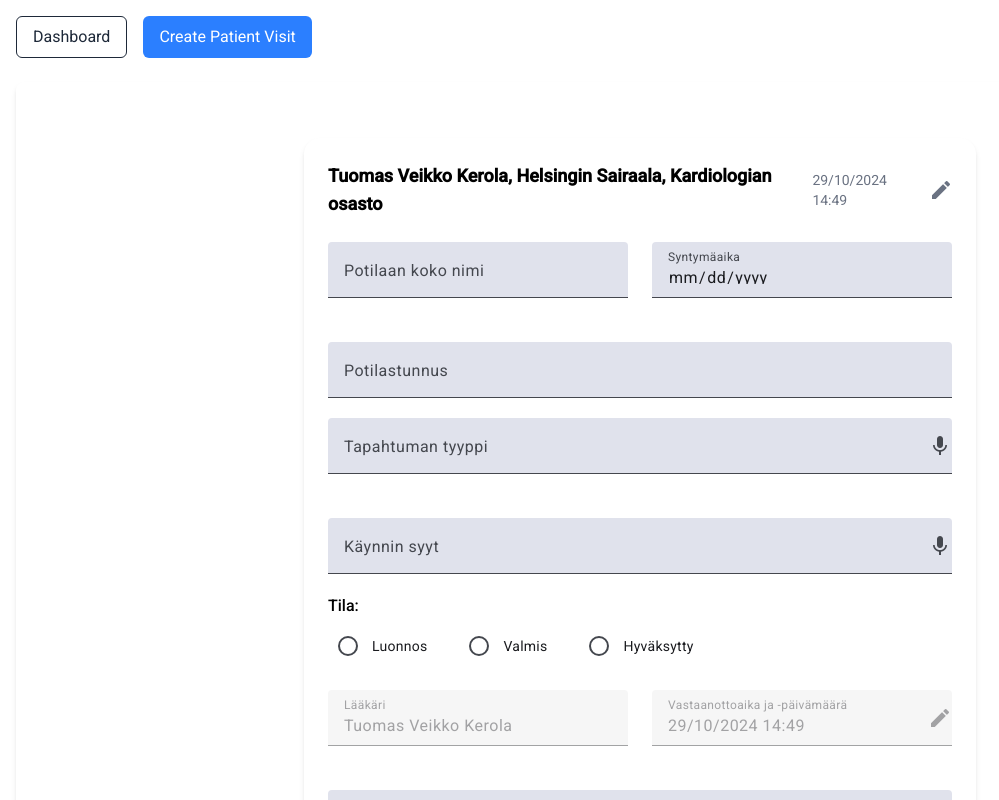
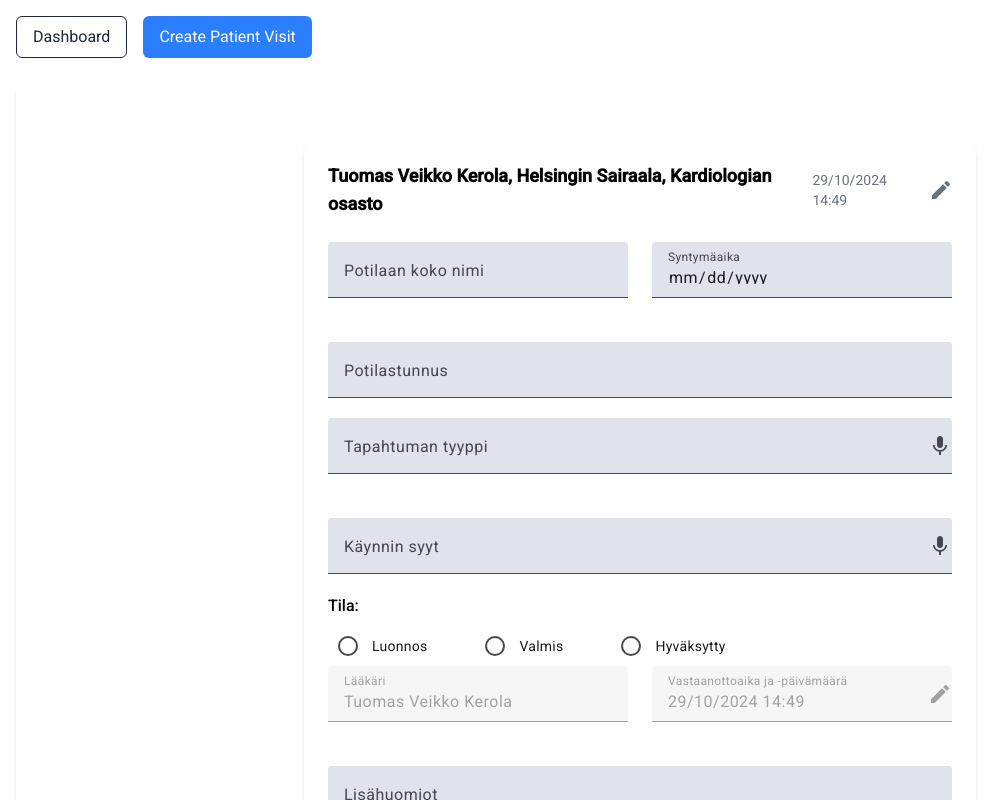
Before and after one commit to asadullahehsan/patient-appointment, an Angular app: page / in a window 1280 px wide. Both pictures are taken after typing "Sample" into the empty fields and a click on the button "Create Patient Visit". Shown: the top 800 px of the page, without its empty margins (0-999 px from the left). Built offline with nearby package versions, Linux system fonts and the light colour scheme.

Commit message:
status selector sub component

```diff
--- a/src/app/patient-visit-form/patient-visit-form.component.html
+++ b/src/app/patient-visit-form/patient-visit-form.component.html
@@ -13,21 +13,9 @@
     <form class="space-y-6">
       <app-patient-details-form></app-patient-details-form>
       <app-visit-details-form></app-visit-details-form>
+      <app-status-selector></app-status-selector>
 
-      <div class="flex flex-col">
-        <label class="mb-2 font-medium">Tila:</label>
-        <mat-radio-group
-          [(ngModel)]="selectedStatus"
-          [ngModelOptions]="{ standalone: true }"
-          class="flex flex-row gap-8"
-        >
-          @for (status of statuses; track status) {
-          <mat-radio-button [value]="status">
-            {{ status }}
-          </mat-radio-button>
-          }
-        </mat-radio-group>
-      </div>
+
 
       <div class="grid grid-cols-1 md:grid-cols-2 gap-6">
         <mat-form-field appearance="fill" class="w-full">
--- a/src/app/patient-visit-form/patient-visit-form.component.ts
+++ b/src/app/patient-visit-form/patient-visit-form.component.ts
@@ -7,16 +7,15 @@ import {MatInputModule} from '@angular/material/input';
 import { FormsModule } from '@angular/forms';
 import { PatientDetailsFormComponent } from "./patient-details-form/patient-details-form.component";
 import { VisitDetailsFormComponent } from "./visit-details-form/visit-details-form.component";
+import { StatusSelectorComponent } from "./status-selector/status-selector.component";
 
 @Component({
   selector: 'app-patient-visit-form',
-  imports: [MatIconModule, DatePipe, MatFormFieldModule, MatRadioModule, FormsModule, MatInputModule, PatientDetailsFormComponent, VisitDetailsFormComponent],
+  imports: [MatIconModule, DatePipe, MatFormFieldModule, MatRadioModule, FormsModule, MatInputModule, PatientDetailsFormComponent, VisitDetailsFormComponent, StatusSelectorComponent],
   templateUrl: './patient-visit-form.component.html',
   styleUrl: './patient-visit-form.component.css'
 })
 export class PatientVisitFormComponent {
-  statuses = ['Luonnos', 'Valmis', 'Hyväksytty'];
-  selectedStatus = '';
   doctor = 'Tuomas Veikko Kerola';
   appointmentDate = new Date(2024, 9, 29, 14, 49); // month is 0-indexed
 }
--- a/src/app/patient-visit-form/status-selector/status-selector.component.css
+++ b/src/app/patient-visit-form/status-selector/status-selector.component.css
@@ -0,0 +1,9 @@
+/* Optional styling for radio buttons */
+mat-radio-group {
+    display: flex;
+    flex-wrap: wrap;
+  }
+
+  mat-radio-button {
+    margin-right: 1rem;
+  }
--- a/src/app/patient-visit-form/status-selector/status-selector.component.html
+++ b/src/app/patient-visit-form/status-selector/status-selector.component.html
@@ -1 +1,14 @@
-<p>status-selector works!</p>
+<div class="flex flex-col">
+    <label class="mb-2 font-medium">Tila:</label>
+    <mat-radio-group
+      [(ngModel)]="selectedStatus"
+      [ngModelOptions]="{ standalone: true }"
+      class="flex flex-row gap-8"
+    >
+      @for (status of statuses; track status) {
+      <mat-radio-button [value]="status">
+        {{ status }}
+      </mat-radio-button>
+      }
+    </mat-radio-group>
+  </div>
--- a/src/app/patient-visit-form/status-selector/status-selector.component.ts
+++ b/src/app/patient-visit-form/status-selector/status-selector.component.ts
@@ -1,11 +1,14 @@
 import { Component } from '@angular/core';
+import { FormsModule } from '@angular/forms';
+import {MatRadioModule} from '@angular/material/radio';
 
 @Component({
   selector: 'app-status-selector',
-  imports: [],
+  imports: [FormsModule, MatRadioModule],
   templateUrl: './status-selector.component.html',
   styleUrl: './status-selector.component.css'
 })
 export class StatusSelectorComponent {
-
+  statuses = ['Luonnos', 'Valmis', 'Hyväksytty'];
+  selectedStatus = '';
 }
```
